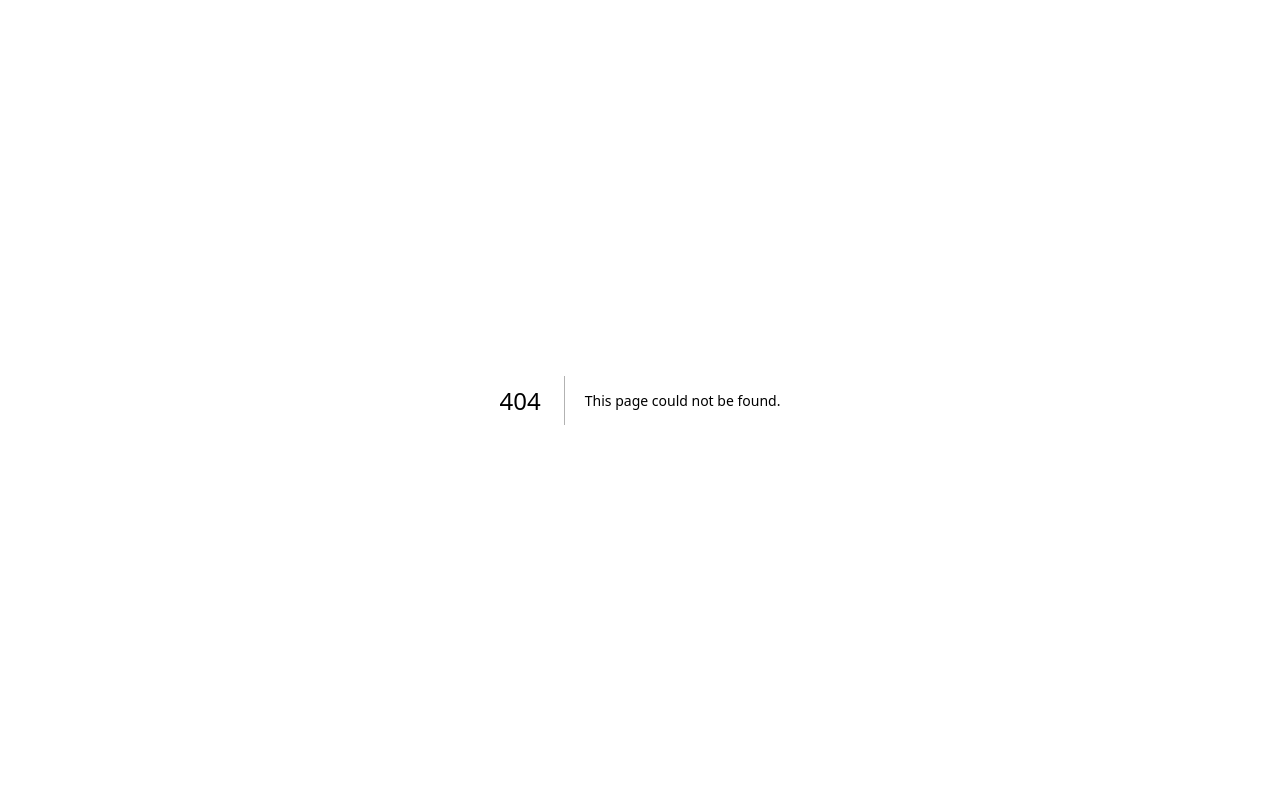
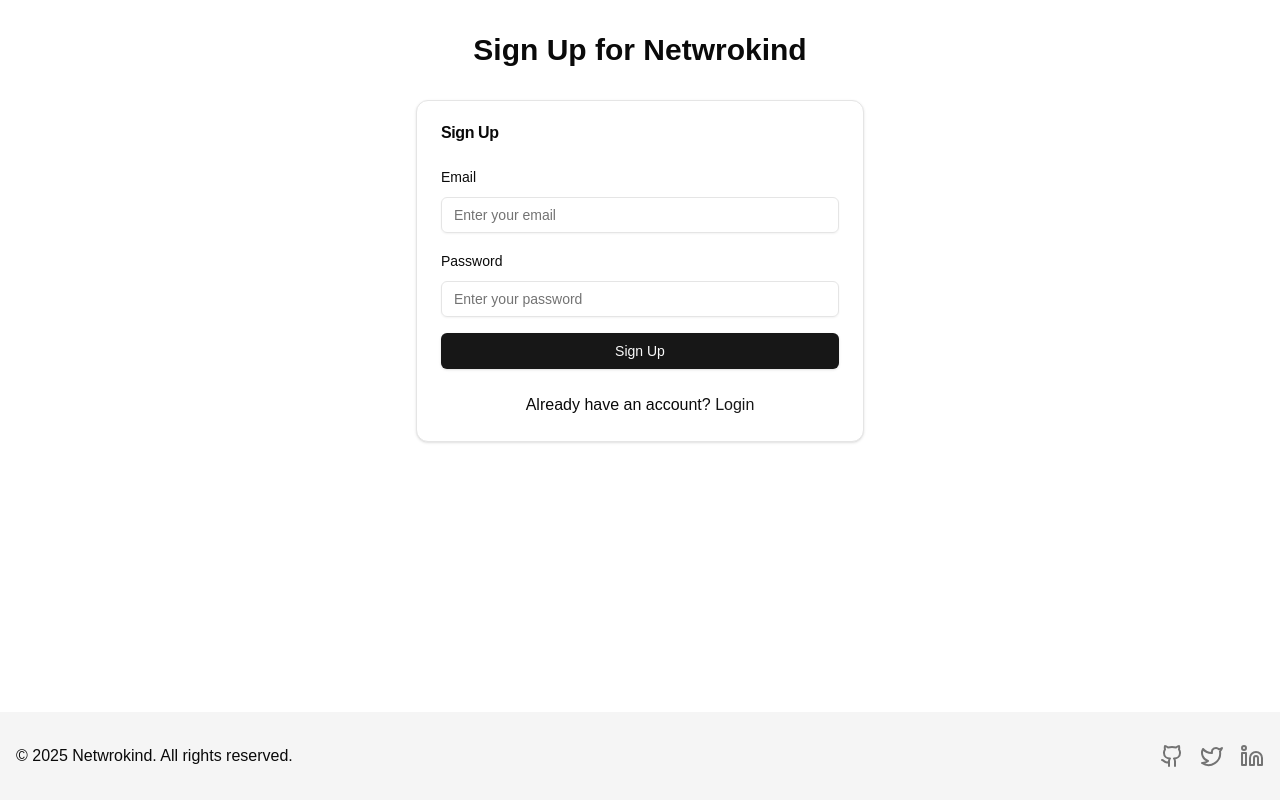
Before and after one commit to muhammad-hassaan-y2/ai-connect, a Next.js app: page /sign-up in a window 1280 px wide. Before the commit this address had no page. Built offline with nearby package versions, Linux system fonts and the light colour scheme.

Commit message:
Auth routes

```diff
--- /dev/null
+++ b/app/login/page.tsx
@@ -0,0 +1,14 @@
+import { Footer } from "@/components/Footer"
+import { AuthForm } from "@/components/AuthForm"
+
+export default function LoginPage() {
+  return (
+    <div className="flex flex-col min-h-screen">
+      <main className="flex-grow container mx-auto px-4 py-8">
+        <h1 className="text-3xl font-bold text-center mb-8">Login to Netwrokind</h1>
+        <AuthForm mode="login" />
+      </main>
+      <Footer />
+    </div>
+  )
+}
--- /dev/null
+++ b/app/sign-up/page.tsx
@@ -0,0 +1,14 @@
+import { Footer } from "@/components/Footer"
+import { AuthForm } from "@/components/AuthForm"
+
+export default function SignupPage() {
+  return (
+    <div className="flex flex-col min-h-screen">
+      <main className="flex-grow container mx-auto px-4 py-8">
+        <h1 className="text-3xl font-bold text-center mb-8">Sign Up for Netwrokind</h1>
+        <AuthForm mode="signup" />
+      </main>
+      <Footer />
+    </div>
+  )
+}
```
